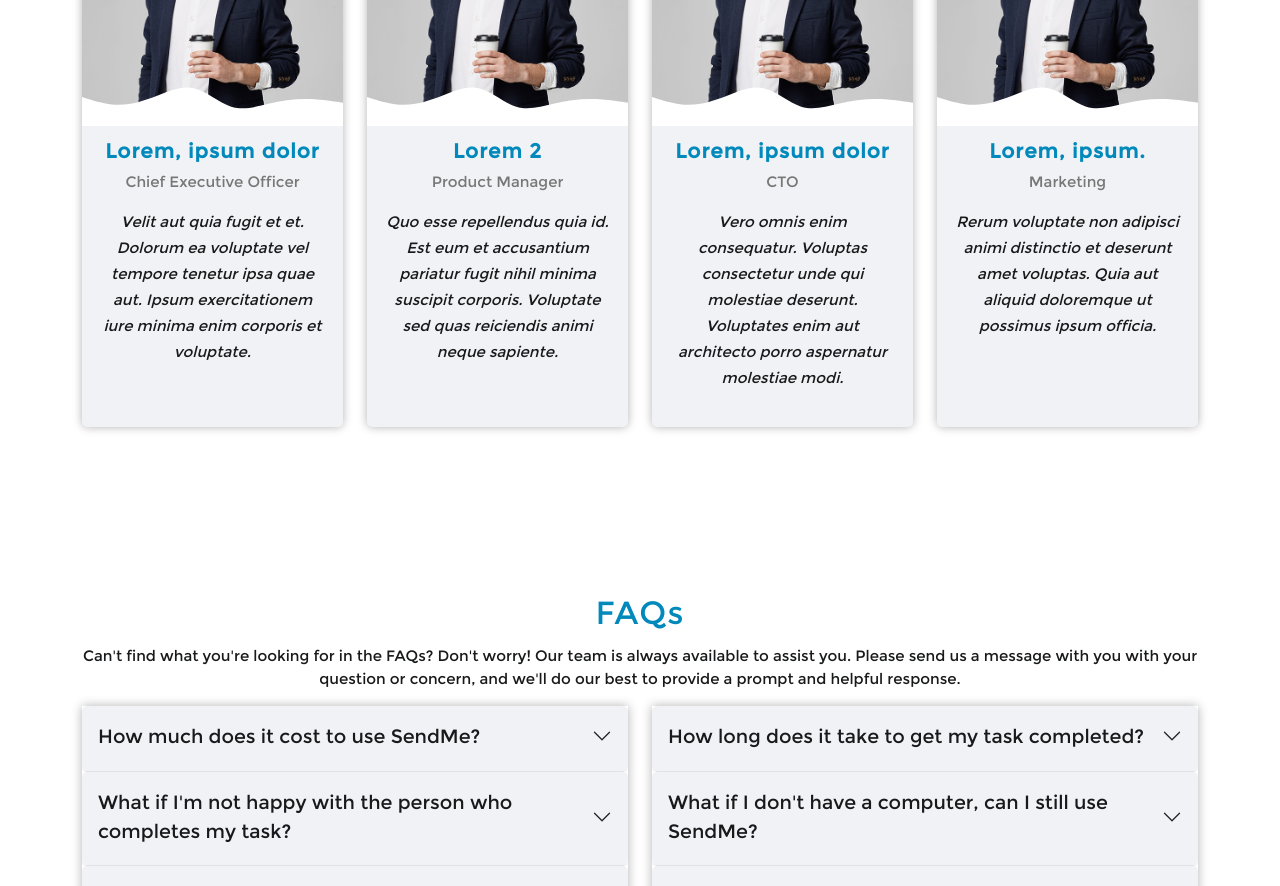
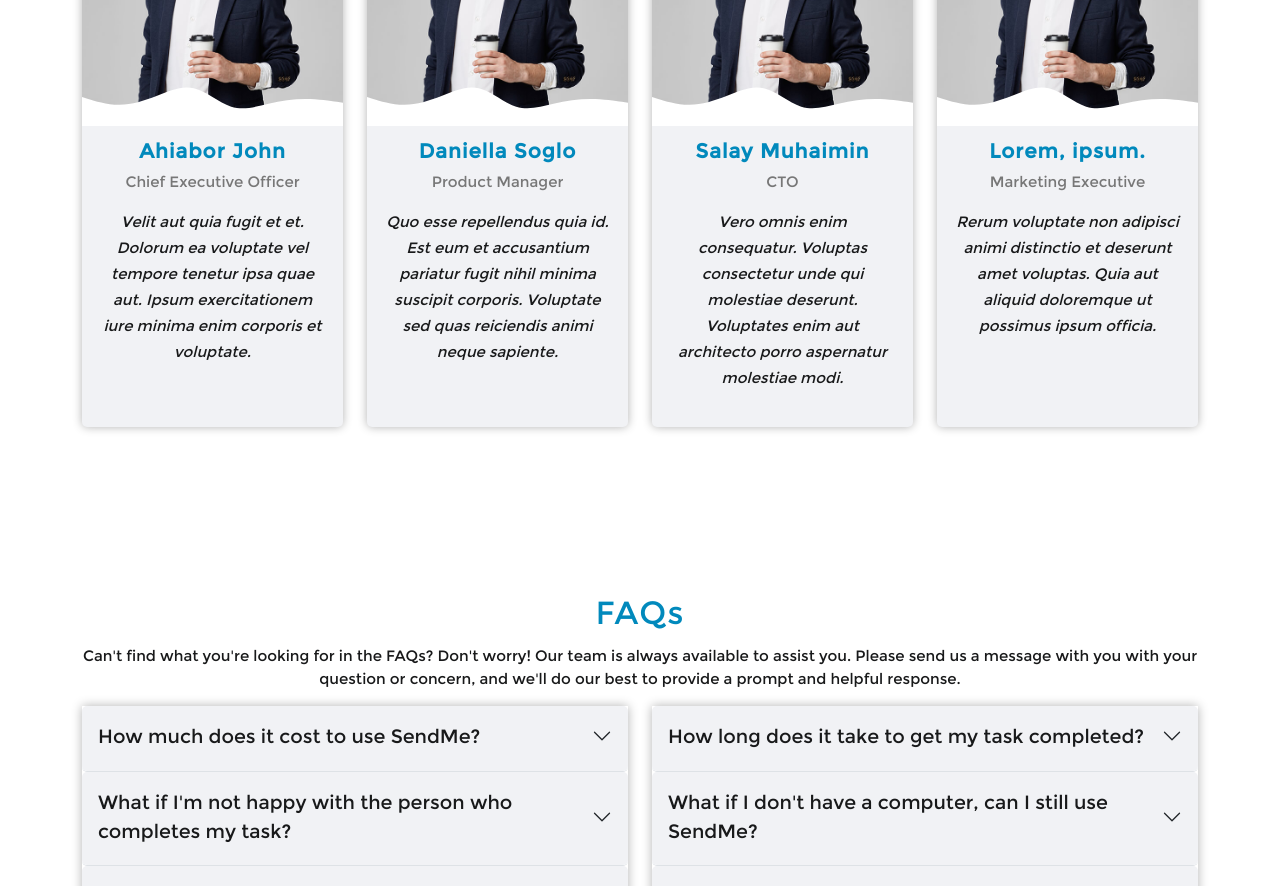
Before and after one commit to heli-toon/sendme_web, a React (Vite) app: page /landing in a window 1280 px wide. Shown: the part 1480-2366 px from the top of the page. Built offline with nearby package versions, Linux system fonts and the light colour scheme.

Commit message:
Team Names Change

```diff
--- a/src/components/Team.jsx
+++ b/src/components/Team.jsx
@@ -25,7 +25,7 @@ export default function Team() {
                                     </div>
                                 </div>
                                 <div className="member-info">
-                                    <h4>Lorem, ipsum dolor</h4>
+                                    <h4>Ahiabor John</h4>
                                     <span>Chief Executive Officer</span>
                                     <p>Velit aut quia fugit et et. Dolorum ea voluptate vel tempore tenetur ipsa quae aut. Ipsum exercitationem iure minima enim corporis et voluptate.</p>
                                 </div>
@@ -43,7 +43,7 @@ export default function Team() {
                                 </div>
                             </div>
                             <div className="member-info">
-                                <h4>Lorem 2</h4>
+                                <h4>Daniella Soglo</h4>
                                 <span>Product Manager</span>
                                 <p>Quo esse repellendus quia id. Est eum et accusantium pariatur fugit nihil minima suscipit corporis. Voluptate sed quas reiciendis animi neque sapiente.</p>
                             </div>
@@ -61,7 +61,7 @@ export default function Team() {
                                 </div>
                             </div>
                             <div className="member-info">
-                                <h4>Lorem, ipsum dolor</h4>
+                                <h4>Salay Muhaimin</h4>
                                 <span>CTO</span>
                                 <p>Vero omnis enim consequatur. Voluptas consectetur unde qui molestiae deserunt. Voluptates enim aut architecto porro aspernatur molestiae modi.</p>
                             </div>
@@ -80,7 +80,7 @@ export default function Team() {
                                 </div>
                                 <div className="member-info">
                                     <h4>Lorem, ipsum.</h4>
-                                    <span>Marketing</span>
+                                    <span>Marketing Executive</span>
                                     <p>Rerum voluptate non adipisci animi distinctio et deserunt amet voluptas. Quia aut aliquid doloremque ut possimus ipsum officia.</p>
                                 </div>
                             </div>
```
